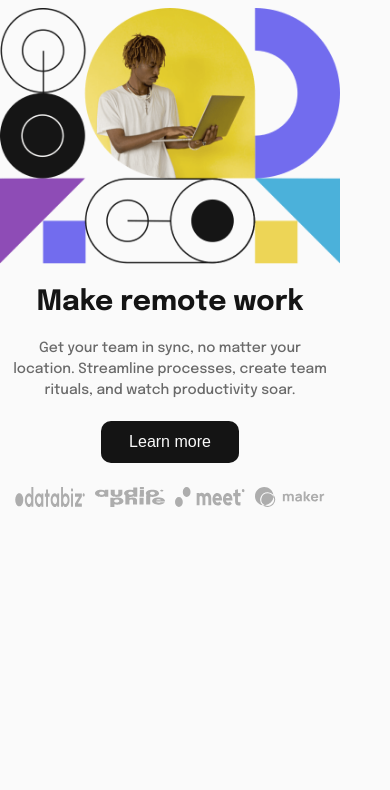
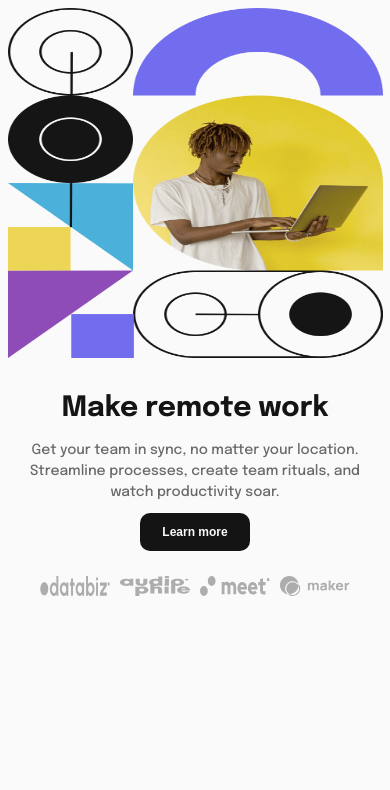
Before and after one commit to dushriane/intro-section-with-dropdown-navigation-main, a plain HTML site: page index.html in a window 390 px wide. Shown: the part 52-842 px from the top of the page. Drawn offline with Linux system fonts and the light colour scheme.

Commit message:
Mobile responsiveness done

```diff
--- a/index.html
+++ b/index.html
@@ -97,7 +97,10 @@
 
     <div class="hero">
       <div class="hero-image-mobile">
-        <img src="./images/image-hero-mobile.png" alt="Hero Image" class="hero-image-mobile">
+        <picture>
+          <source media="(max-width: 768px)" srcset="./images/image-hero-desktop.png">
+          <img src="./images/image-hero-mobile.png" alt="Hero Image" class="hero-image">
+        </picture>
       </div>
       <div class="hero-content">
         <h1>Make remote work</h1>
@@ -114,11 +117,6 @@
         <img src="./images/image-hero-desktop.png" alt="Hero Image" class="hero-image">
       </div>
     </div>
-
-  <div class="attribution">
-    Challenge by <a href="https://www.frontendmentor.io?ref=challenge" target="_blank">Frontend Mentor</a>.
-    Coded by <a href="#">Ariane Dushime</a>.
-  </div>
   <script>
     const menuToggle = document.querySelector('.menu-toggle');
     const navPanel = document.querySelector('.nav-panel');
--- a/style.css
+++ b/style.css
@@ -2,6 +2,9 @@
   --almost-white: hsl(0, 0%, 98%);
   --medium-gray: hsl(0, 0%, 41%);
   --almost-black: hsl(0, 0%, 8%);
+}
+* {
+    box-sizing: border-box;
 }
 /* Mobile styles (320px and up) */
 body {
@@ -10,7 +13,7 @@ body {
   color: var(--almost-black);
   line-height: 1.5;
   background: var(--almost-white);
-  max-width: 340px;
+  width: 100%;
 }
 .top-bar {
   display: flex;
@@ -172,20 +175,26 @@ body {
 .hero h1 {
   font-size: 28px;
   font-weight: 700;
-  margin-bottom: 0px;
+  margin: 0px;
+  margin-block-start: 0;
+  margin-block-end: 0
 }
 
 .hero p {
   font-size: 14px;
   color: var(--medium-gray);
-  margin-bottom: 0px;
+  margin: 0;
   padding: 0 10px 0 10px;
 }
 .hero-image-mobile {
-  display: block;
   width: 100%;
   max-width: 375px;
   margin: 0 auto;
+  height: 350px;
+}
+.hero-image-mobile > picture > img, source{
+  width: 100%;
+  height: 100%;
 }
 .hero-content-title {
   display: none;
@@ -195,11 +204,14 @@ body {
   color: var(--almost-white);
   border: none;
   border-radius: 10px;
-  padding: 12px 28px;
-  font-size: 16px;
+  padding: 12px 20px;
+  font-size: 12px;
   cursor: pointer;
   transition: all 0.2s;
-  margin-top: 20px;
+  font-weight: 700;
+  width: 110px;
+  align-self: center
+  /* margin-top: 20px; */
 }
 .learn-more:hover {
   background: var(--almost-white);
@@ -211,8 +223,7 @@ body {
   display: flex;
   justify-content: center;
   gap: 10px;
-  margin-top: 24px;
-  margin-bottom: 30px;
+  margin-top: 15px;
 }
 
 .client-image img {
@@ -225,13 +236,11 @@ body {
 }
 .hero-content {
   text-align: center;
-  margin-top: 0px;
+  display: flex;
+  flex-direction: column;
+  gap: 10px;
+  padding: 30px 5px;
 }
-/* Attribution styles */
-.attribution {
-  display: none;
-}
-
 
 /* Tablet styles (768px and up) */
 @media (min-width: 768px) {
@@ -311,6 +320,7 @@ body {
     background: var(--almost-black);
     color: var(--almost-white);
     border: none;
+    /* margin-bottom: 20px */
   }
   .learn-more:hover {
     background: var(--almost-white);
@@ -342,7 +352,7 @@ body {
   }
   .client-image {
     justify-content: flex-start;
-    margin-top: 20px;
+    /* margin-top: 20px; */
   }
 
 }
```
